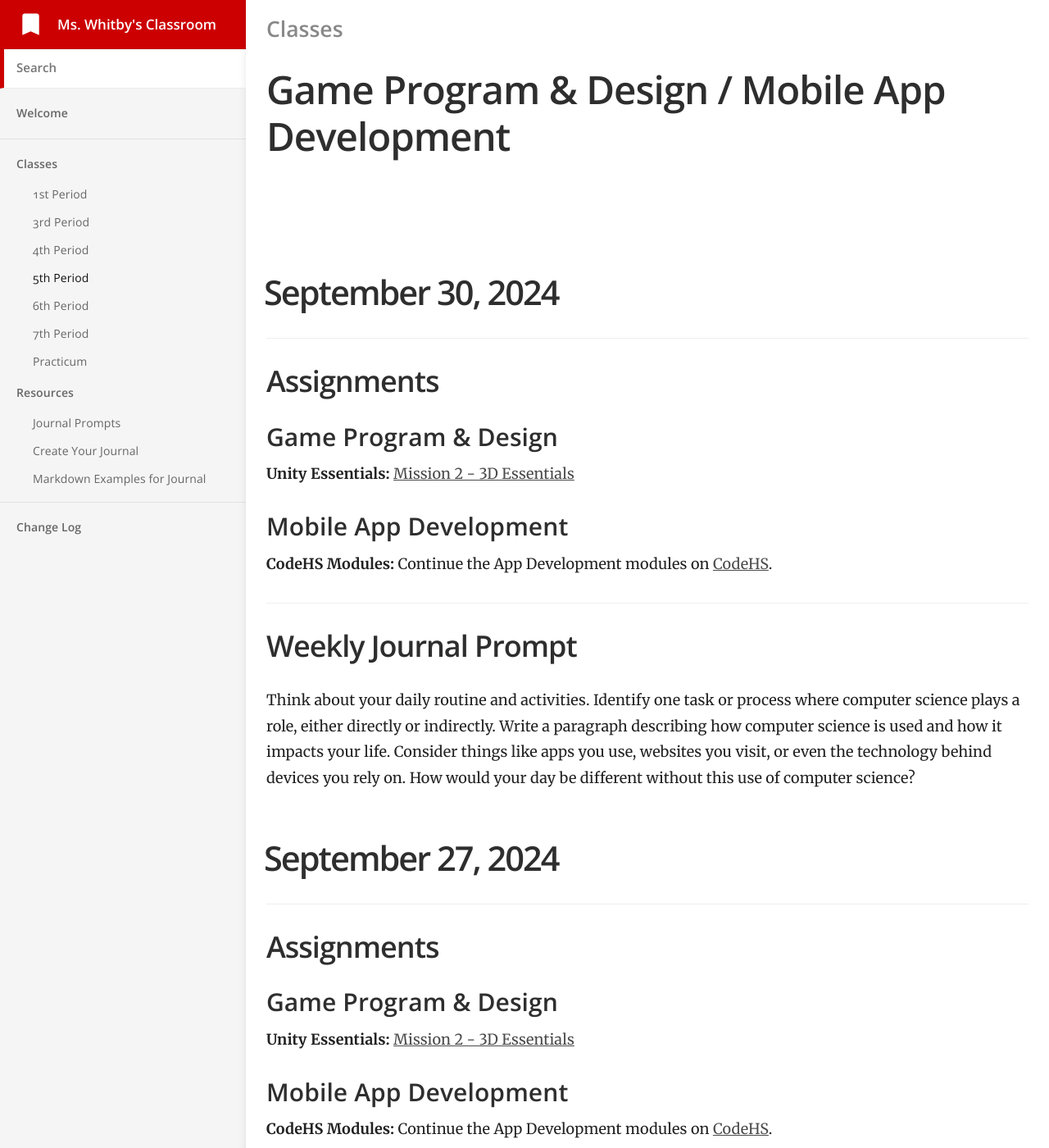
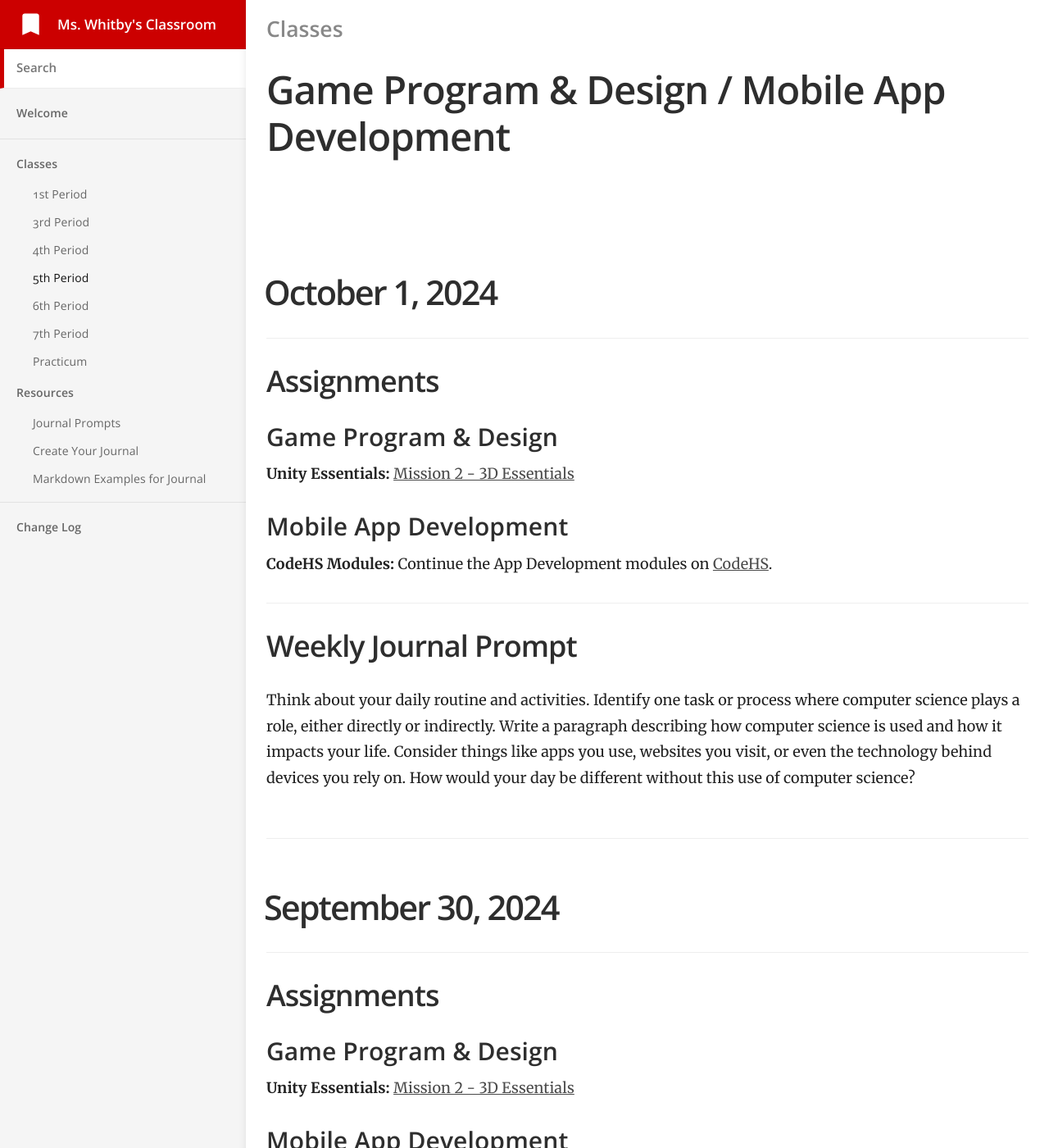
Before and after one commit to mswhitby/classroom, a Jekyll site: the page built from _docs/classes/5th.md, in a window 1280 px wide and 1400 px high. Shown: the whole window at 82% size. Built offline with Jekyll 4.4.1, drawn with Linux system fonts in a browser that asks for light colours.

Commit message:
Updated lessons

```diff
--- a/_docs/classes/5th.md
+++ b/_docs/classes/5th.md
@@ -4,6 +4,24 @@ subtitle: Game Program & Design / Mobile App Development
 category: Classes
 order: 4
 ---
+
+# October 1, 2024
+
+## Assignments
+
+### Game Program & Design
+
+**Unity Essentials:** [Mission 2 - 3D Essentials](https://learn.unity.com/mission/mission-2-3d-essentials?pathwayId=664b6225edbc2a01973f4f19)
+
+### Mobile App Development
+
+**CodeHS Modules:** Continue the App Development modules on [CodeHS](https://codehs.com/).
+
+## Weekly Journal Prompt
+
+Think about your daily routine and activities. Identify one task or process where computer science plays a role, either directly or indirectly. Write a paragraph describing how computer science is used and how it impacts your life. Consider things like apps you use, websites you visit, or even the technology behind devices you rely on. How would your day be different without this use of computer science?
+
+----
 
 # September 30, 2024
 
@@ -20,6 +38,8 @@ order: 4
 ## Weekly Journal Prompt
 
 Think about your daily routine and activities. Identify one task or process where computer science plays a role, either directly or indirectly. Write a paragraph describing how computer science is used and how it impacts your life. Consider things like apps you use, websites you visit, or even the technology behind devices you rely on. How would your day be different without this use of computer science?
+
+----
 
 # September 27, 2024
 
```
